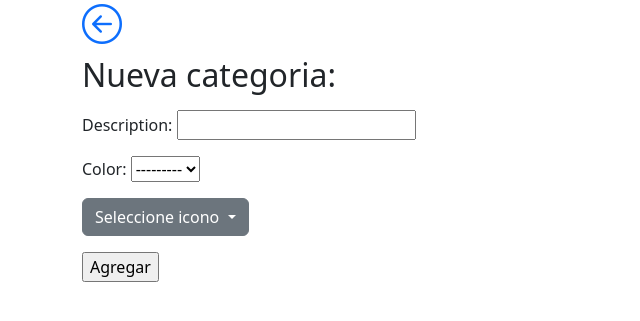
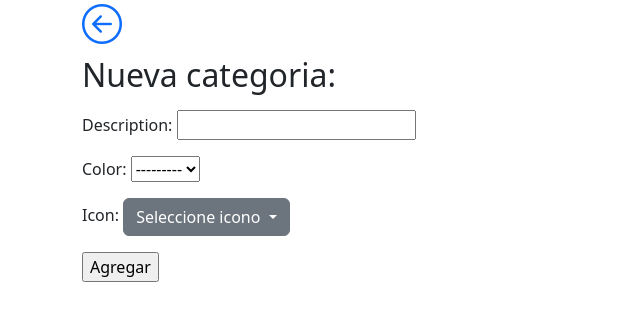
Before and after one commit to lautaronahuelp/TareaFina, a Django app: template tareas/templates/tareas/crear_cat.html in a window 1280 px wide. Shown: the top 321 px of the page, without its empty margins (0-640 px from the left). Run offline with Django 3.2, Linux system fonts and the light colour scheme; the template is opened without the code that fills it: values that come from a table or form of the project are taken from there, others are empty.

Commit message:
Se corrigen validaciones al crear categoria

```diff
--- a/tareas/templates/tareas/crear_cat.html
+++ b/tareas/templates/tareas/crear_cat.html
@@ -14,10 +14,10 @@
     {{ form.color.errors }}
     {{ form.color }}
     {{ form.color.help_text }}</p>
-    {{ form.icon_class.errors }}
-    {{ form.icon_class }}
     <p>
     <div class="dropdown">
+        <p>{{ error_icon }}</p>
+        Icon:
         <button id="id_icon_button" class="btn btn-secondary dropdown-toggle" type="button" data-bs-toggle="dropdown" aria-expanded="false">
           Seleccione icono
         </button>
@@ -28,17 +28,20 @@
         </ul>
     </div>
     </p>
+    {{ form.icon_class.errors }}
+    {{ form.icon_class }}
     <input type="submit" value="Agregar">
 </form>
 {{ check }}
 <script>
-    if('{{icon_selecc}}' != ''){
-        document.getElementById("id_icon_class").value = '{{icon_selecc}}';
-        document.getElementById("id_icon_button").innerHTML = '<i class="bi bi-{{icon_selecc}}"></i>{{icon_selecc}}';
-    }
+    var id_icon_class = document.getElementById("id_icon_class")
+    var id_icon_button = document.getElementById("id_icon_button")
+
+    if('{{icon_selecc}}' != '') selectIcon('{{icon_selecc}}');
+
     function selectIcon(iconClass) {
-        document.getElementById("id_icon_class").value = iconClass;
-        document.getElementById("id_icon_button").innerHTML = '<i class="bi bi-'+iconClass+'"></i>'+iconClass;
+        id_icon_class.value = iconClass;
+        id_icon_button.innerHTML = '<i class="bi bi-'+iconClass+'"></i>'+iconClass;
     }
 </script>
 {% endblock %}
--- a/tareas/templates/tareas/tarea_fina.html
+++ b/tareas/templates/tareas/tarea_fina.html
@@ -13,5 +13,7 @@
     {% endif %}
     {% endfor %}
     </ol>
+    {% if tarea.completed_date == None %}
     <a href="{% url 'act_agregar' tarea.pk %}"><i class="bi bi-plus-circle-fill"></i></a>
+    {% endif %}
 {% endblock %}
```
Also changed, not shown: tareas/views.py (+16 -6 lines).
